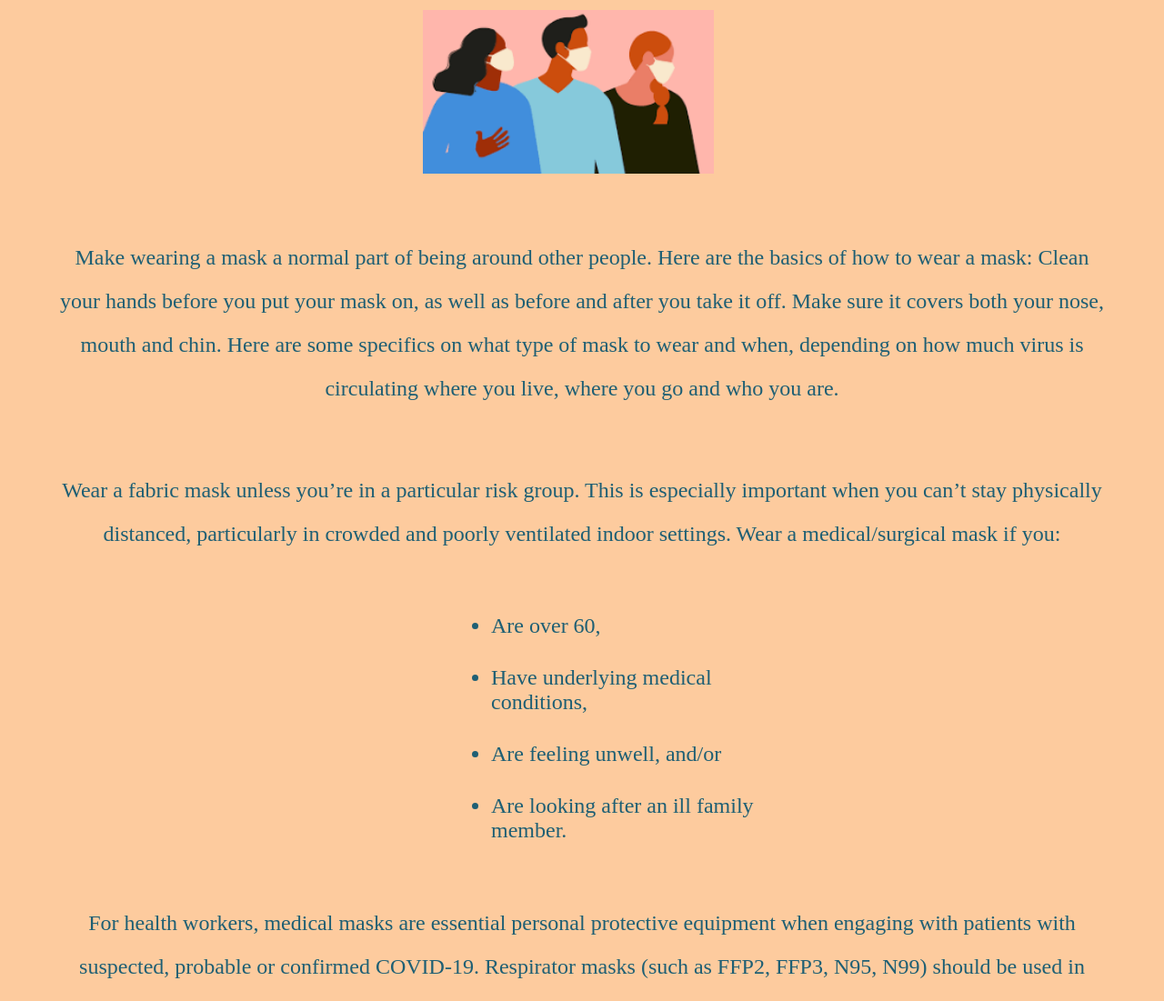
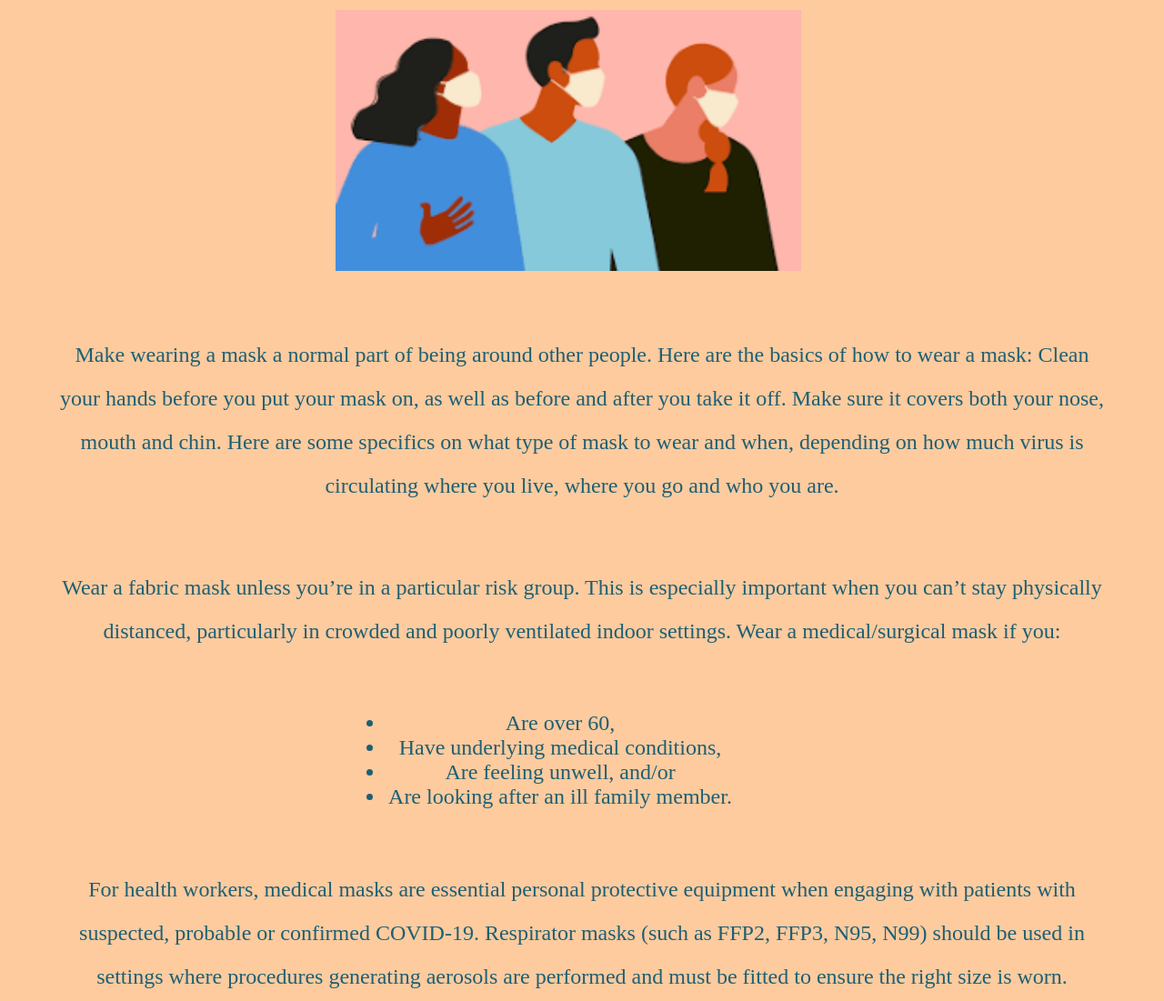
Before and after one commit to BhavyaSehgal/nivaaran, a website: page Guidelines.html in a window 1280 px wide. Shown: the part 108-1209 px from the top of the page at 91% size. Drawn offline with Linux system fonts and the light colour scheme.

Commit message:
more chnages to styles

```diff
--- a/csss/styles.css
+++ b/csss/styles.css
@@ -10,7 +10,7 @@ body {
 
 .img {
   padding: 20px 0 20px 0;
-  width: auto;
+  width: 50%;
 }
 
 .img2 {
@@ -33,15 +33,15 @@ h2, h3 {
 }
 
 .img1 {
-  width: 25%;
+  width: 40%;
   margin-right: 30px;
 }
 
-ul, li {
-  text-align: left;
+ul, ol {
   color: #1e5f74;
   font-size: 1.5rem;
-  margin: 30px 200px 30px 250px;
+  margin:5%  0 5%  30%;
+  width: 30%;
 }
 
 p {
```
